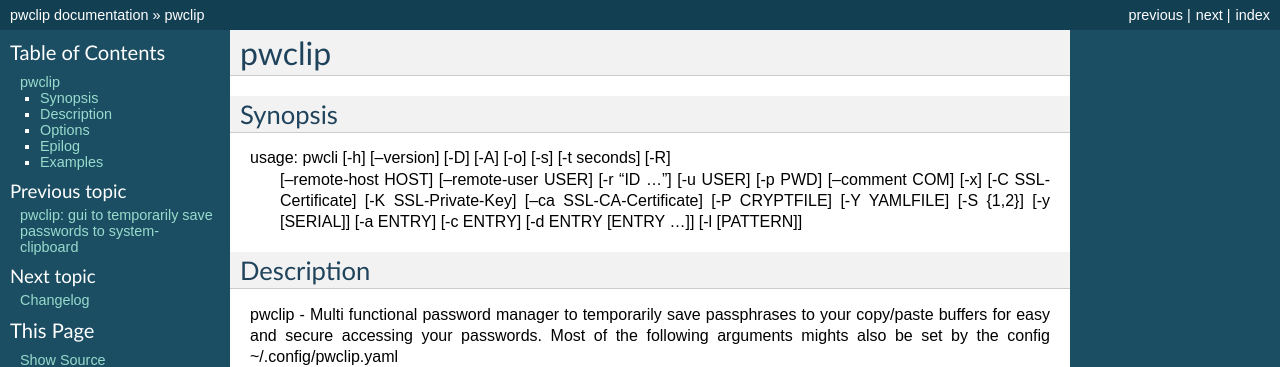
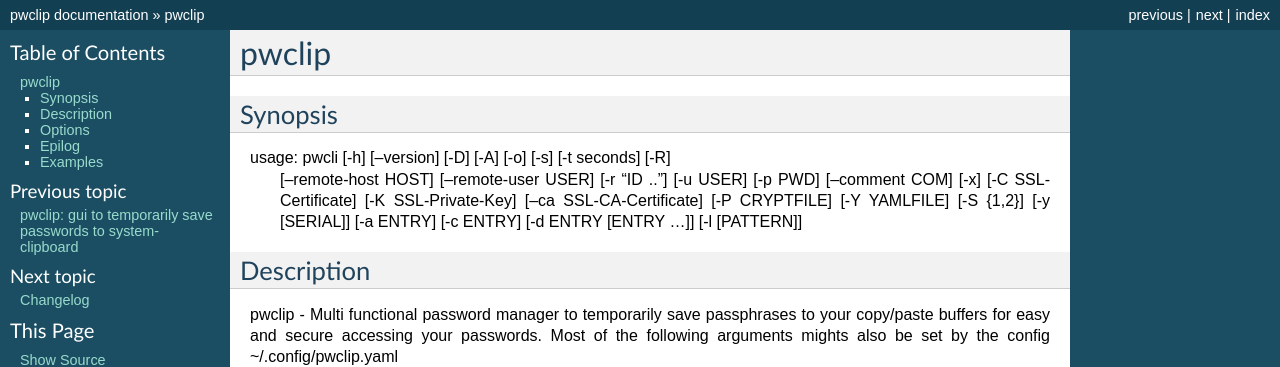
Before and after one commit to d0n/pwclip, a Sphinx documentation site: the page built from docs/manpage.rst, in a window 1280 px wide and 900 px high. Shown: the top 367 px of the window. Built offline with Sphinx 7.4.7, drawn with Linux system fonts in a browser that asks for light colours; the version number could not be read and is left out.

```diff
--- a/docs/manpage.rst
+++ b/docs/manpage.rst
@@ -4,8 +4,8 @@ pwclip
 Synopsis
 --------
 usage: pwcli [-h] [--version] [-D] [-A] [-o] [-s] [-t seconds] [-R]
-             [--remote-host HOST] [--remote-user USER] [-r "ID ..."] [-u USER]
-             [-p PWD] [--comment COM] [-x] [-C SSL-Certificate]
+             [--remote-host HOST] [--remote-user USER] [-r "ID .."]
+             [-u USER] [-p PWD] [--comment COM] [-x] [-C SSL-Certificate]
              [-K SSL-Private-Key] [--ca SSL-CA-Certificate] [-P CRYPTFILE]
              [-Y YAMLFILE] [-S {1,2}] [-y [SERIAL]] [-a ENTRY] [-c ENTRY]
              [-d ENTRY [ENTRY ...]] [-l [PATTERN]]
```
Also changed, not shown: 4 other files.
